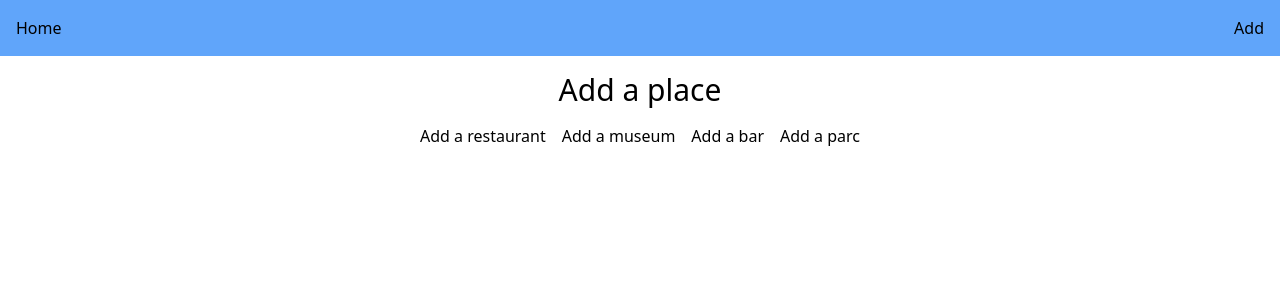
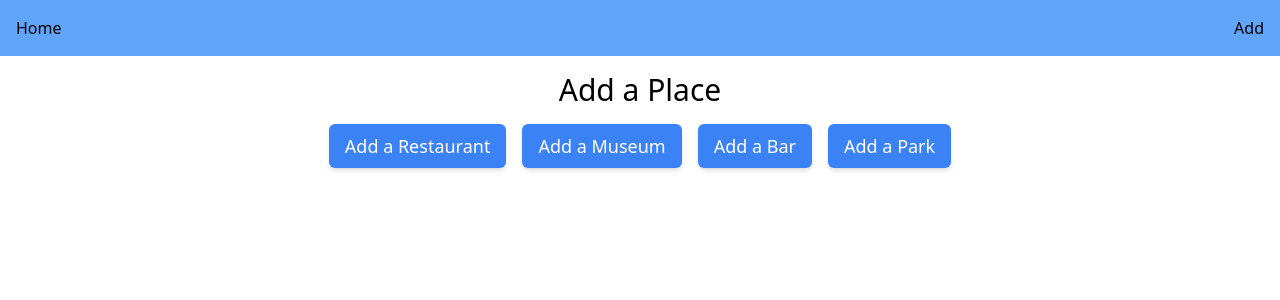
Before and after one commit to Brendan-bx/Places, a Next.js app in the folder my-app/: page /list/create in a window 1280 px wide. Shown: the top 300 px of the page. Built offline with nearby package versions, Linux system fonts and the light colour scheme.

Commit message:
changes css home page and create page

```diff
--- /dev/null
+++ b/my-app/src/components/FormButton.jsx
@@ -0,0 +1,16 @@
+import Link from 'next/link'
+
+const LinkButton = ({ href, children }) => {
+    return (
+        <Link
+            href={href}
+            className="px-4 py-2 text-lg font-medium text-white bg-blue-500
+            rounded-md shadow-md hover:bg-blue-600 focus:outline-none
+            focus:ring-2 focus:ring-blue-500 focus:ring-opacity-50"
+        >
+            {children}
+        </Link>
+    )
+}
+
+export default LinkButton
--- a/my-app/src/pages/index.jsx
+++ b/my-app/src/pages/index.jsx
@@ -3,6 +3,7 @@ import Header from '@/components/Header'
 import { Button } from '@/components/Button'
 import { lieuTypes } from '@/utils/constants'
 import axios from 'axios'
+import { capitalizeFirstLetter } from '@/utils/functions'
 
 export default function Home() {
     const [places, setPlaces] = useState([])
@@ -35,66 +36,11 @@ export default function Home() {
     return (
         <>
             <Header />
-            <div className="flex flex-wrap">
-                <section className="w-[183vh] h-20 mx-36 ">
-                    <div className=" max-w-2xl mx-16 px-4 py-16 sm:px-6 sm:py-24 lg:max-w-7xl lg:px-8">
-                        <h2>Places</h2>
-                        <div className="grid gap-y-6 gap-x-2 sm:grid-cols-2 grid-cols-3">
-                            {filteredPlaces.map(
-                                ({
-                                    _id,
-                                    name,
-                                    city,
-                                    postalCode,
-                                    country,
-                                    lieuTypes,
-                                }) => (
-                                    <div className="max-w-sm p-6 bg-white border border-gray-200 rounded-lg shadow dark:bg-gray-800 dark:border-gray-700">
-                                        <a href="#" key={_id}>
-                                            <h5 className="mb-2 text-2xl font-bold tracking-tight text-gray-900 dark:text-white">
-                                                {lieuTypes}
-                                            </h5>
-                                        </a>
-                                        <p className="mb-3 font-normal text-gray-700 dark:text-gray-400">
-                                            {'Country : ' + country}
-                                        </p>
-                                        <p className="mb-3 font-normal text-gray-700 dark:text-gray-400">
-                                            {'City : ' +
-                                                city +
-                                                ' ' +
-                                                postalCode}
-                                        </p>
-                                        <a
-                                            href={`/infos/${_id}`}
-                                            className="inline-flex items-center px-3 py-2 text-sm font-medium text-center text-white bg-blue-700 rounded-lg hover:bg-blue-800 focus:ring-4 focus:outline-none focus:ring-blue-300 dark:bg-blue-600 dark:hover:bg-blue-700 dark:focus:ring-blue-800"
-                                        >
-                                            Read more
-                                            <svg
-                                                className="rtl:rotate-180 w-3.5 h-3.5 ms-2"
-                                                aria-hidden="true"
-                                                xmlns="http://www.w3.org/2000/svg"
-                                                fill="none"
-                                                viewBox="0 0 14 10"
-                                            >
-                                                <path
-                                                    stroke="currentColor"
-                                                    strokeLinecap="round"
-                                                    strokeLinejoin="round"
-                                                    strokeWidth="2"
-                                                    d="M1 5h12m0 0L9 1m4 4L9 9"
-                                                />
-                                            </svg>
-                                        </a>
-                                    </div>
-                                )
-                            )}
-                        </div>
-                    </div>
-                </section>
-                <aside className="p-4 w-36 h-36">
-                    <p>Types of places</p>
+            <div className="flex">
+                <aside className="p-4 w-1/4">
+                    <p className="mb-2">Types of places</p>
                     <select
-                        className="border-solid border-2 border-gray-600"
+                        className="w-full border border-gray-600 p-1"
                         value={selectedLieuType}
                         onChange={handleLieuTypeChange}
                     >
@@ -105,6 +51,48 @@ export default function Home() {
                         ))}
                     </select>
                 </aside>
+                <section className="w-3/4">
+                    <div className="max-w-2xl mx-auto px-4 py-16 sm:px-6 sm:py-24 lg:max-w-7xl lg:px-8">
+                        <h2 className="mb-8">Places</h2>
+                        <div className="grid gap-6 grid-cols-1 sm:grid-cols-2 lg:grid-cols-3">
+                            {filteredPlaces.map(
+                                ({
+                                    _id,
+                                    name,
+                                    city,
+                                    postalCode,
+                                    country,
+                                    lieuTypes,
+                                }) => (
+                                    <div
+                                        key={_id}
+                                        className="max-w-sm p-6 bg-white border border-gray-200 rounded-lg shadow dark:bg-gray-800 dark:border-gray-700"
+                                    >
+                                        <a href="#">
+                                            <h5 className="mb-2 text-2xl font-bold tracking-tight text-gray-900 dark:text-white">
+                                                {capitalizeFirstLetter(
+                                                    lieuTypes
+                                                )}
+                                            </h5>
+                                        </a>
+                                        <p className="mb-3 font-normal text-gray-700 dark:text-gray-400">
+                                            {'Country: ' + country}
+                                        </p>
+                                        <p className="mb-3 font-normal text-gray-700 dark:text-gray-400">
+                                            {'City: ' + city + ' ' + postalCode}
+                                        </p>
+                                        <a
+                                            href={`/infos/${_id}`}
+                                            className="inline-flex items-center px-3 py-2 text-sm font-medium text-center text-white bg-blue-700 rounded-lg hover:bg-blue-800 focus:ring-4 focus:outline-none focus:ring-blue-300 dark:bg-blue-600 dark:hover:bg-blue-700 dark:focus:ring-blue-800"
+                                        >
+                                            Read more
+                                        </a>
+                                    </div>
+                                )
+                            )}
+                        </div>
+                    </div>
+                </section>
             </div>
         </>
     )
--- a/my-app/src/pages/list/create.jsx
+++ b/my-app/src/pages/list/create.jsx
@@ -1,20 +1,22 @@
+import LinkButton from '@/components/FormButton'
 import Header from '@/components/Header'
-import Link from 'next/link'
 import React from 'react'
 
-const create = () => {
+const Create = () => {
     return (
         <div>
             <Header />
-            <h1 className="flex justify-center p-4 text-3xl">Add a place</h1>
+            <h1 className="flex justify-center p-4 text-3xl">Add a Place</h1>
             <div className="flex justify-center gap-4">
-                <Link href="/list/create/resto">Add a restaurant</Link>
-                <Link href="/list/create/musee">Add a museum</Link>
-                <Link href="/list/create/bar">Add a bar</Link>
-                <Link href="/list/create/parc">Add a parc</Link>
+                <LinkButton href="/list/create/resto">
+                    Add a Restaurant
+                </LinkButton>
+                <LinkButton href="/list/create/musee">Add a Museum</LinkButton>
+                <LinkButton href="/list/create/bar">Add a Bar</LinkButton>
+                <LinkButton href="/list/create/parc">Add a Park</LinkButton>
             </div>
         </div>
     )
 }
 
-export default create
+export default Create
```
